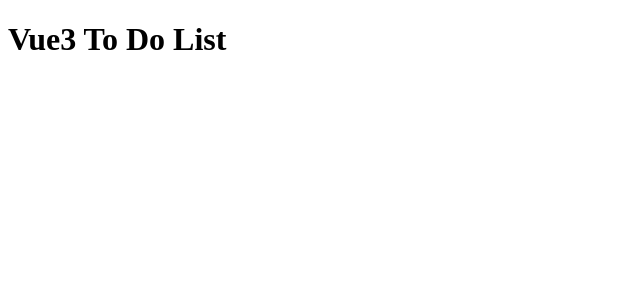
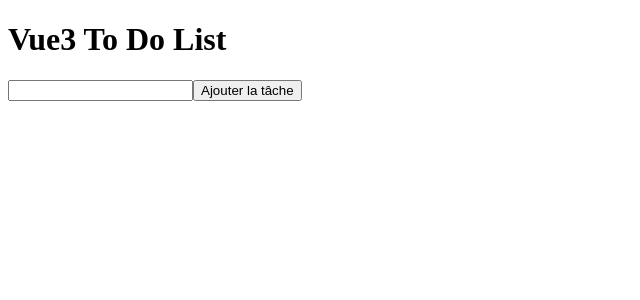
Before and after one commit to CesarMoroPro/Vue-Todo-List, a Vue app: page / in a window 1280 px wide. Shown: the top 300 px of the page, without its empty margins (0-640 px from the left). Built offline with nearby package versions, Linux system fonts and the light colour scheme.

Commit message:
Définition du SFC TodoForm pour ajouter une nouvelle tâche, utilisant le store todoList.js

```diff
--- a/src/components/TodoForm.vue
+++ b/src/components/TodoForm.vue
@@ -1,10 +1,36 @@
 <template>
         <div>
-
+                <!-- Création d'un formulaire avec un prevent.default -->
+                <!-- Au submit, déclenchement de la function addItemAndClearInput() -->
+                <form @submit.prevent="addItemAndClearInput(todo)">
+                        <!-- L'input doit stocker la valeur utilisateur dans une data, donc via un v-model -->
+                        <input type="text" v-model="todo"/>
+                        <button>Ajouter la tâche</button>
+                </form>
         </div>
 </template>
 
 <script setup>
+// Import de { refs } afin que la data "todo" du v-model soit réactive
+import { ref } from "vue";
+// Puisqu'on fait appel à une fonction qui est dans le store, on doit importer ce store
+import { useTodoListStore } from '@/stores/todoList.js';
+
+// Définition de la const todo qui est bindée par v-model
+const todo = ref('');
+/* Définition de la const store qui utilise le store useTodoListStore.
+À partir de là, on a accès aux states, actions et getters du store useTodoListStore */
+const store = useTodoListStore();
+
+function addItemAndClearInput(item) {
+        if (item.length === 0) {
+                return
+        } else {
+                store.addItem(item);
+                todo.value = '';
+        }
+}
+
 
 </script>
 
--- a/src/components/TodoList.vue
+++ b/src/components/TodoList.vue
@@ -6,6 +6,7 @@
 
 <script setup>
 
+
 </script>
 
 <style lang="scss" scoped>
--- a/src/stores/todoList.js
+++ b/src/stores/todoList.js
@@ -0,0 +1,31 @@
+import { defineStore } from "pinia";
+
+export const useTodoListStore = defineStore('todo-List', {
+        // state
+        state: () => ({
+                todoList: [],
+                id: 0,
+        }),
+
+        // getters
+
+        // actions
+        actions: {
+                addItem(item) {
+                        this.todoList.push({
+                                item, /* = item: item */
+                                id: this.id++,
+                                completed: false,
+                                archived: false,
+                        })
+                },
+
+                deleteItem(itemID) {
+                        /* le tableau todoList sera mise à jour selon le filtre : */
+                        this.todoList = this.todoList.filter(object => {
+                                /* retourne tous les objets dont l'id NE correspond PAS à l'id en argument */
+                                return object.id !== itemID;
+                        })
+                },
+        }
+})
--- a/src/views/TodoApp.vue
+++ b/src/views/TodoApp.vue
@@ -2,6 +2,11 @@
         <header>
                 <h1>Vue3 To Do List</h1>
         </header>
+
+        <section>
+                <TodoForm />
+                <TodoList />
+        </section>
 </template>
 
 <script setup>
```
